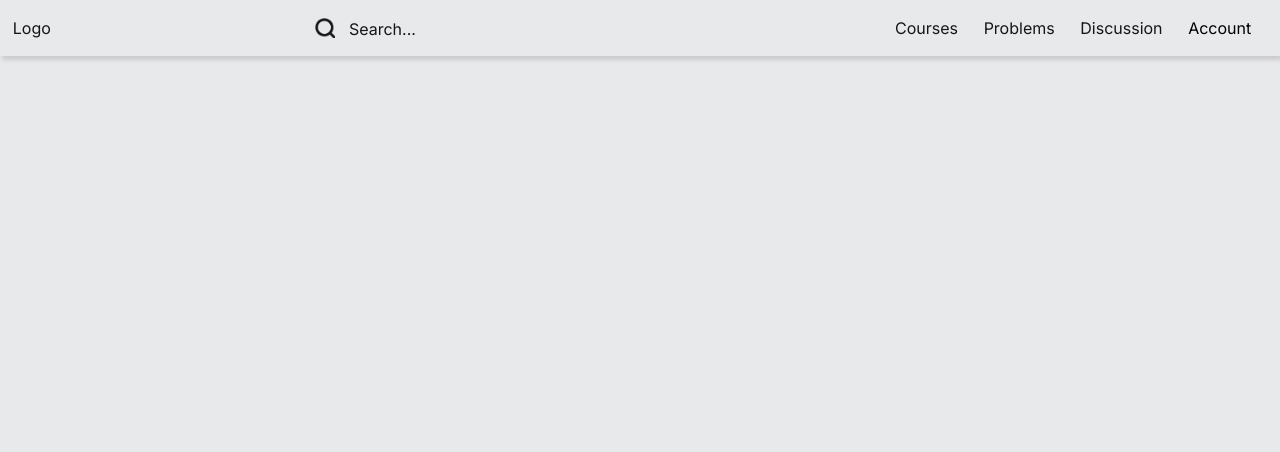
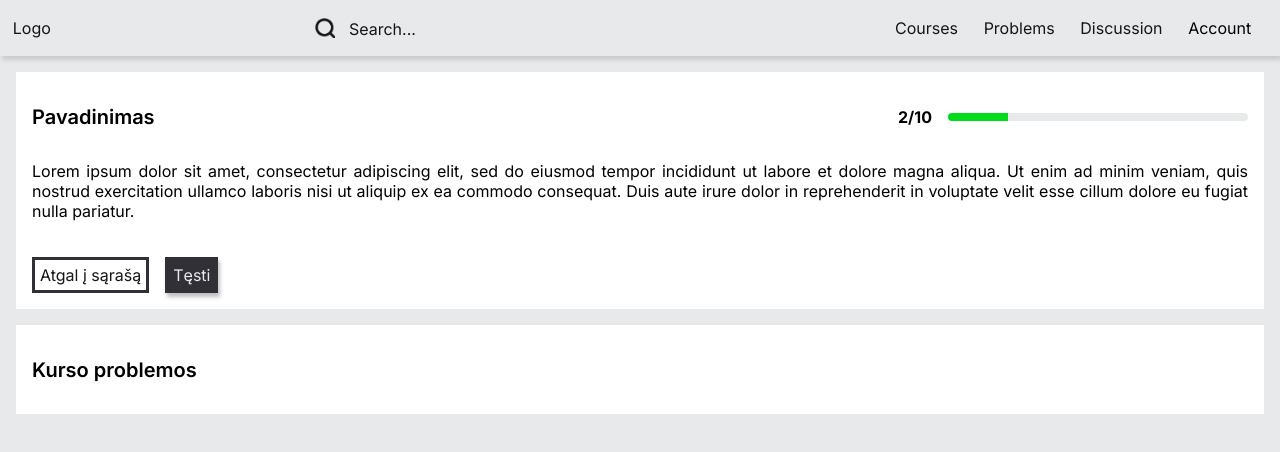
Before and after one commit to Smurfai-org/pvp, a React (Vite) app in the folder frontend/: page /courses/1 in a window 1280 px wide. Shown: the top 452 px of the page. Built offline with nearby package versions, Linux system fonts and the light colour scheme.

Commit message:
add course info

```diff
--- a/frontend/src/App.jsx
+++ b/frontend/src/App.jsx
@@ -16,10 +16,11 @@ import AddProblem from "./pages/AddProblem/AddProblem";
 import Problem from "./pages/Problem/Problem";
 import ViewProblem from "./pages/ViewProblem/ViewProblem";
 import GenerateProblem from "./pages/GenerateProblem/GenerateProblem";
+import Course from "./pages/Course/Course";
 
 function AppRoutes() {
   const location = useLocation();
-  const hideNavbarRoutes = ["/problem/:id"];
+  const hideNavbarRoutes = ["/problems/:id"];
 
   const shouldShowNavbar = !hideNavbarRoutes.some((route) =>
     location.pathname.startsWith(route.replace(":id", ""))
@@ -36,7 +37,8 @@ function AppRoutes() {
         <Route path="/admin_dash" element={<AdminDash />} />
         <Route path="/create_course" element={<CourseCreate />} />
         <Route path="/view_course/:id" element={<ViewCourse />} />
-        <Route path="/problem/:id" element={<Problem />} />
+        <Route path="/problems/:id" element={<Problem />} />
+        <Route path="/courses/:id" element={<Course />} />
         <Route path="/add_problem/:id" element={<AddProblem />} />
         <Route path="/view_problem/:id" element={<ViewProblem />} />
         <Route path="/generate_problem/:id" element={<GenerateProblem />} />
--- /dev/null
+++ b/frontend/src/pages/Course/Course.jsx
@@ -0,0 +1,45 @@
+import { useNavigate, useParams } from "react-router-dom";
+import "./course.css";
+import ProgressBar from "./ProgressBar";
+import Button from "../../components/Button";
+
+const Course = () => {
+  const params = useParams();
+  const navigate = useNavigate();
+
+  return (
+    <div className="course-container">
+      <div className="course-info">
+        <div className="course-info-top-row">
+          <h2>Pavadinimas</h2>
+          <div className="inline-elements">
+            <strong>2/10</strong>
+            <ProgressBar progress={20} />
+          </div>
+        </div>
+        <p className="course-info-description">
+          Lorem ipsum dolor sit amet, consectetur adipiscing elit, sed do
+          eiusmod tempor incididunt ut labore et dolore magna aliqua. Ut enim ad
+          minim veniam, quis nostrud exercitation ullamco laboris nisi ut
+          aliquip ex ea commodo consequat. Duis aute irure dolor in
+          reprehenderit in voluptate velit esse cillum dolore eu fugiat nulla
+          pariatur.
+        </p>
+        <br />
+        <div className="inline-elements">
+          <Button extra="small secondary" onClick={() => navigate("/")}>
+            Atgal į sąrašą
+          </Button>
+          <Button extra="small">Tęsti</Button>
+        </div>
+      </div>
+      <div className="course-info">
+        <div className="course-info-top-row">
+          <h2>Kurso problemos</h2>
+        </div>
+      </div>
+    </div>
+  );
+};
+
+export default Course;
--- /dev/null
+++ b/frontend/src/pages/Course/ProgressBar.jsx
@@ -0,0 +1,9 @@
+const ProgressBar = ({ progress }) => {
+  return (
+    <div className="progress-container">
+      <div className="progress-bar" style={{ width: `${progress}%` }}></div>
+    </div>
+  );
+};
+
+export default ProgressBar;
--- /dev/null
+++ b/frontend/src/pages/Course/course.css
@@ -0,0 +1,59 @@
+h2 {
+  font-size: 1.25rem;
+  font-weight: 600;
+}
+
+.course-container {
+  width: 100vw;
+  padding: 1rem;
+  box-sizing: border-box;
+  display: flex;
+  flex-direction: column;
+  gap: 1rem;
+}
+
+.course-info {
+  padding: 1rem;
+  margin: 0;
+  width: 100%;
+  height: auto;
+  box-sizing: border-box;
+  background-color: white;
+}
+
+.course-info-top-row {
+  display: flex;
+  justify-content: space-between;
+  align-items: center;
+}
+
+.course-info-description {
+  text-align: justify;
+  width: 100%;
+}
+
+.inline-elements {
+  align-items: center;
+  display: flex;
+  gap: 1rem;
+}
+
+.course-problems {
+  margin: 0;
+  width: 100%;
+  background-color: white;
+}
+
+.progress-container {
+  width: 300px;
+  background-color: var(--light);
+  border-radius: 8px;
+  overflow: hidden;
+  height: 0.5rem;
+}
+
+.progress-bar {
+  height: 100%;
+  background-color: var(--difficulty-easy);
+  transition: 0.3s;
+}
--- a/frontend/src/pages/Problem/Problem.jsx
+++ b/frontend/src/pages/Problem/Problem.jsx
@@ -123,7 +123,7 @@ const Problem = () => {
   };
 
   const handleArrowNavigationButtonClick = (id) => {
-    navigate(`/problem/${id}`);
+    navigate(`/problems/${id}`);
   };
 
   const handleRunButtonClick = () => {
@@ -168,13 +168,13 @@ const Problem = () => {
     <div className="full-screen-container">
       <div className="problem-page-left">
         <div style={{ display: "flex", gap: "1rem" }}>
-          <Button extra="small" onClick={() => navigate("/")}>
+          <Button extra="small secondary" onClick={() => navigate("/")}>
             Atgal į sąrašą
           </Button>
-          <div style={{ display: "flex", gap: "1px" }}>
+          <div style={{ display: "flex", gap: "3px" }}>
             {previousProblemId !== null && (
               <Button
-                extra="small"
+                extra="small secondary"
                 onClick={() =>
                   handleArrowNavigationButtonClick(previousProblemId)
                 }
@@ -184,7 +184,7 @@ const Problem = () => {
             )}
             {nextProblemId !== null && (
               <Button
-                extra="small"
+                extra="small secondary"
                 onClick={() => handleArrowNavigationButtonClick(nextProblemId)}
               >
                 {"kita >"}
```
